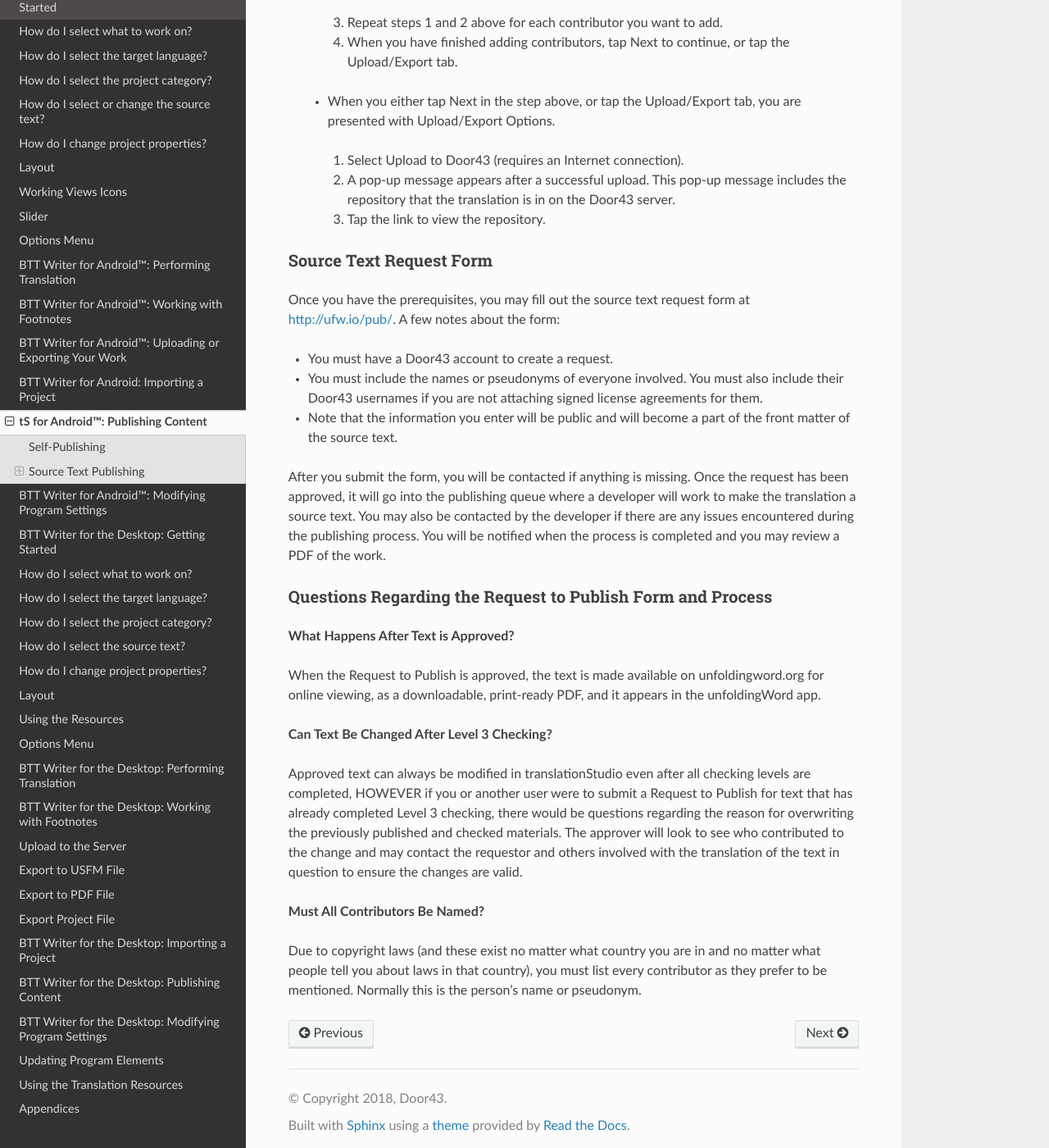
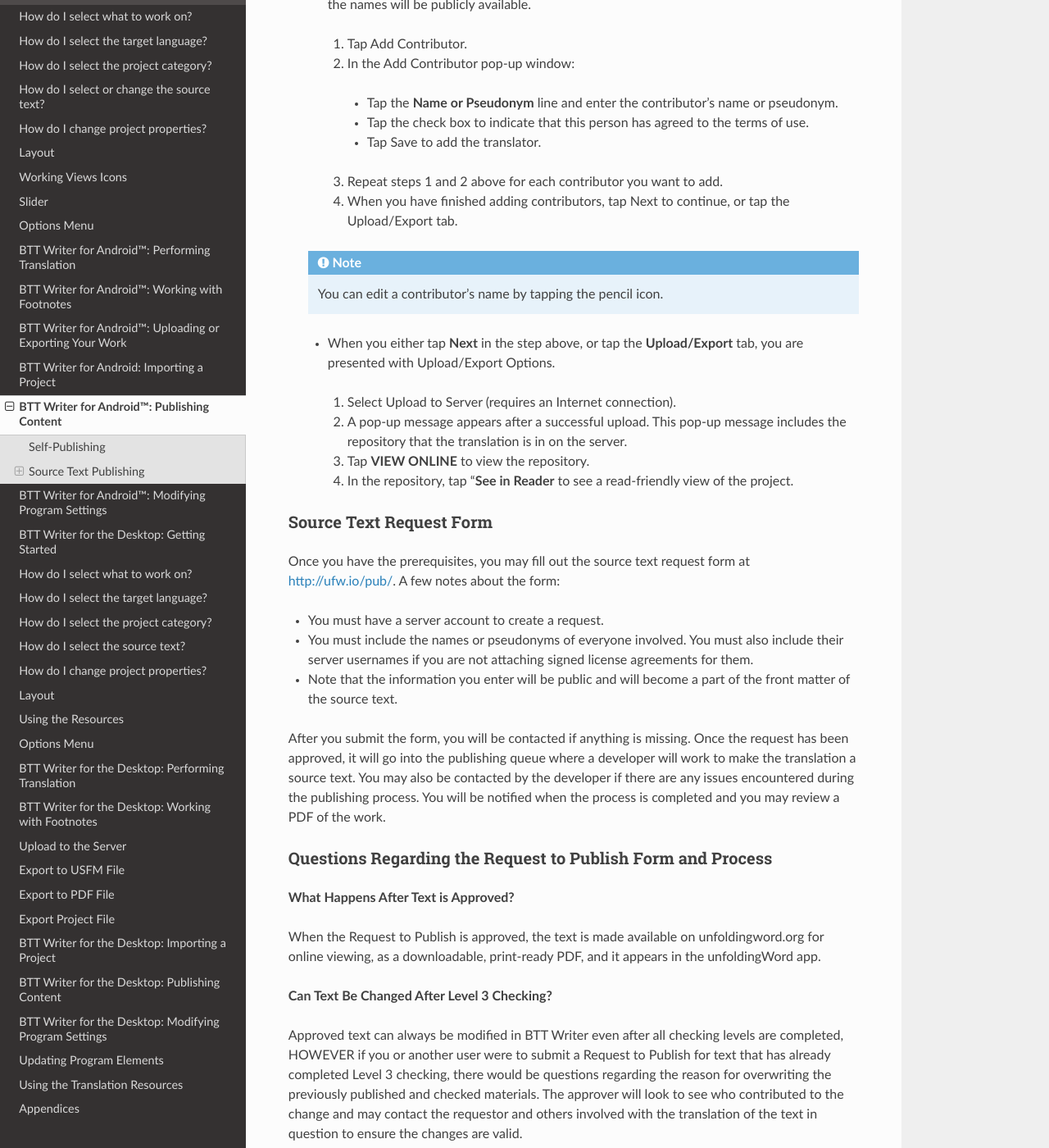
Before and after one commit to mondele/btt-writer-docs, a Sphinx documentation site: the page built from docs/tPublish.rst, in a window 1280 px wide and 1400 px high, scrolled down 2039 px. Shown: the whole window at 82% size. Built offline with Sphinx 7.4.7 and the Read the Docs theme 2.0.0, drawn with Linux system fonts in a browser that asks for light colours; pages that are not in the unit, such as notebooks, are missing from menus; some of the changed text lies outside the part shown.

Commit message:
Update tPublish.rst

```diff
--- a/docs/tPublish.rst
+++ b/docs/tPublish.rst
@@ -1,19 +1,25 @@
-tS for Android™: Publishing Content
+BTT Writer for Android™: Publishing Content
 ==========================================================
 
-.. image:: ../images/tSForAndroidWithAttr.gif
+.. image:: ../images/BTTwriterAndroid.gif
     :width: 305px
     :align: center
     :height: 245px
-    :alt: translationStudio for Android
+    :alt: BTT Writer for Android
 
 Self-Publishing
 ---------------
 
-When you upload your work to Door43 it is automatically available online under your user account. This is referred to as self-publishing. You can upload to Door43 as often as you wish to create a backup of your work. (See Backup and Share Your Work.)
-You can access a web version of your project at http://door43.org/u/user_name/project_name (where user_name is your user name and project_name is your translation project). The translationStudio app gives you the correct link when you upload. You can also browse all works on http://door43.org.
+When you upload your work to the server it is automatically available online under your user account. This is referred to as self-publishing. You can upload to the server as often as you wish to create a backup of your work.
+(See `Uploading or Exporting Your Work <https://btt-writer.readthedocs.io/en/latest/tUpload.html>`_.)
 
-From your Door43 project page you can:
+You can access a web version of your project at:
+
+  *For Door43 (DCS): http://door43.org/u/user_name/project_name (where user_name is your user name and project_name is your translation project). BTT Writer gives you the correct link when you upload. You can also browse all works on http://door43.org.
+
+  *For WACS: https://wacs.bibletranslationtools.org/user_name/project_name (where user_name is your user name and project_name is your translation project). BTT Writer gives you the correct link when you upload. Tap **See in Reader** to see a read-friendly version of your project.
+
+From your Door43 or WACS project page you can:
 
 *	See the web version of your project with default formatting
 
@@ -35,17 +41,20 @@
 
 *	Whole Resource - The whole resource must be translated and checked to the required level. Parts of resources (e.g. half of the Open Bible Stories, only a few chapters of a book of the Bible) cannot be published.
 
-*	Checking - A translation must have reached the appropriate checking level. For Bible translations, this is checking level 3: https://live.door43.org/u/Door43/en_ta/eccd2b1a6f/04-checking.html#level3.
+*	Checking - A translation must have reached the appropriate checking level. For Bible translations, this is checking level 3: https://bibleineverylanguage.org/faq/.
 
-•	On Door43 - Door43 must have the version that will be published. If the work was done on multiple devices, then it may need to be merged together. Get the help of a Content Tech to make merging easier (either email help@door43.org or use the #content-techs channel on Slack).
+•	On the content server - The server must have the version that will be published. If the work was done on multiple devices, then it may need to be merged together. Get the help of a Content Tech to make merging easier (either email `help@door43.org <mailto:help@door43.org>`_ for Door43 or `helpdesk@techadvancement.com <mailto:helpdesk@techadvancement.com>`_ for WACS.
 
 *	Agreements - Everyone involved in the translation and checking must have agreed to the Statement of Faith, the Translation Guidelines, and the Open License. This can be done either by creating Door43 accounts or by physically signing the documents and digitizing them (scanning or photos). See http://ufw.io/forms for downloadable agreement forms.
 
-You can use translationStudio to ensure that the project is complete and that all contributors are listed. You can perform project review by completing the following steps to publish your work:
+Reviewing the Project
+^^^^^^^^^^^^^^^^^^^^^^
 
-1.	In translationStudio, load your project.
+You can use BTT Writer to ensure that the project is complete and that all contributors are listed. You can perform project review by completing the following steps to publish your work:
 
-2.	Tap the 3-dot icon    to access the options menu.
+1.	In BTT Writer, load your project.
+
+2.	Tap the 3-dot icon to access the options menu.
 
 3.	Tap Project Review (the double check marks icon).
 
@@ -61,7 +70,7 @@
 
       2.	In the Add Contributor pop-up window:
 
-        *	Tap the Name or Pseudonym line and enter the contributor’s name or pseudonym.
+        *	Tap the **Name or Pseudonym** line and enter the contributor’s name or pseudonym.
 
         *	Tap the check box to indicate that this person has agreed to the terms of use.
 
@@ -71,22 +80,26 @@
 
       4.	When you have finished adding contributors, tap Next to continue, or tap the Upload/Export tab.
 
-    •	When you either tap Next in the step above, or tap the Upload/Export tab, you are presented with Upload/Export Options.
+    .. note:: You can edit a contributor's name by tapping the pencil icon.
 
-      1.	Select Upload to Door43 (requires an Internet connection).
+    •	When you either tap **Next** in the step above, or tap the **Upload/Export** tab, you are presented with Upload/Export Options.
 
-      2.	A pop-up message appears after a successful upload. This pop-up message includes the repository that the translation is in on the Door43 server.
+      1.	Select Upload to Server (requires an Internet connection).
 
-      3.	Tap the link to view the repository.
+      2.	A pop-up message appears after a successful upload. This pop-up message includes the repository that the translation is in on the server.
+
+      3.	Tap **VIEW ONLINE** to view the repository.
+
+      4.    In the repository, tap "**See in Reader** to see a read-friendly view of the project.
 
 Source Text Request Form
 ^^^^^^^^^^^^^^^^^^^^^^^^
 
 Once you have the prerequisites, you may fill out the source text request form at http://ufw.io/pub/. A few notes about the form:
 
-*	You must have a Door43 account to create a request.
+*	You must have a server account to create a request.
 
-*	You must include the names or pseudonyms of everyone involved. You must also include their Door43 usernames if you are not attaching signed license agreements for them.
+*	You must include the names or pseudonyms of everyone involved. You must also include their server usernames if you are not attaching signed license agreements for them.
 
 *	Note that the information you enter will be public and will become a part of the front matter of the source text.
 
@@ -101,7 +114,7 @@
 
 **Can Text Be Changed After Level 3 Checking?**
 
-Approved text can always be modified in translationStudio even after all checking levels are completed, HOWEVER if you or another user were to submit a Request to Publish for text that has already completed Level 3 checking, there would be questions regarding the reason for overwriting the previously published and checked materials. The approver will look to see who contributed to the change and may contact the requestor and others involved with the translation of the text in question to ensure the changes are valid.
+Approved text can always be modified in BTT Writer even after all checking levels are completed, HOWEVER if you or another user were to submit a Request to Publish for text that has already completed Level 3 checking, there would be questions regarding the reason for overwriting the previously published and checked materials. The approver will look to see who contributed to the change and may contact the requestor and others involved with the translation of the text in question to ensure the changes are valid.
 
 **Must All Contributors Be Named?**
 
```
